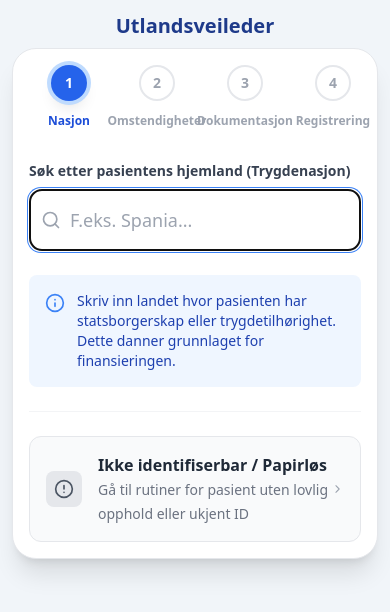
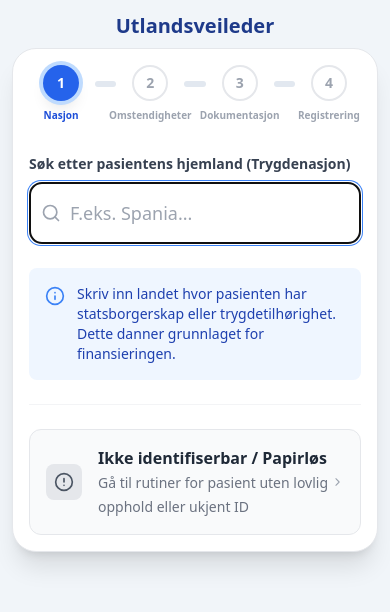
Before and after one commit to Chilli/utlandsveileder, a React (Vite) app: page / in a window 390 px wide. Shown: the top 612 px of the page. Built offline with nearby package versions, Linux system fonts and the light colour scheme.

Commit message:
Oppdatering 1

```diff
--- a/App.jsx
+++ b/App.jsx
@@ -356,21 +356,21 @@ export default function RegistrationWizard() {
           <h1 className="text-xl sm:text-2xl md:text-3xl font-extrabold text-blue-900">Utlandsveileder</h1>
         </div>
 
-        <div className="bg-white rounded-3xl shadow-xl border border-gray-200 p-4 sm:p-6 md:p-8 min-h-[400px]">
+        <div className="bg-white rounded-3xl shadow-xl border border-gray-200 p-4 sm:p-6 md:p-8 min-h-[400px] overflow-hidden">
           <div className="relative mb-8 sm:mb-10 md:mb-12">
             <div className="flex items-start">
               {STEPS.map((s, index) => (
                 <React.Fragment key={s.id}>
-                  <button onClick={() => setStep(s.id)} title={`Gå til fase ${s.id}: ${s.label}`} className="flex flex-col items-center focus:outline-none group cursor-pointer w-20 sm:w-24 flex-shrink-0">
-                  <div className={`w-9 h-9 rounded-full flex items-center justify-center font-bold text-sm transition-all duration-300 group-hover:scale-110 group-hover:shadow-md ${step === s.id ? 'ring-4 ring-blue-200 bg-blue-600 text-white shadow-lg' : ''} ${step > s.id ? 'bg-blue-600 text-white shadow-md' : step < s.id ? 'bg-white text-gray-400 border-2 border-gray-200 group-hover:border-blue-400' : ''}`}>
-                    {step > s.id && s.id !== 4 ? <CheckCircle className="h-4 w-4" /> : s.id}
-                  </div>
-                  <div className={`mt-3 text-xs md:text-sm font-semibold text-center transition-colors duration-300 ${step === s.id ? 'text-blue-700' : step > s.id ? 'text-gray-700' : 'text-gray-400 group-hover:text-blue-500'}`}>
-                    {s.label}
-                  </div>
+                  <button onClick={() => setStep(s.id)} title={`Gå til fase ${s.id}: ${s.label}`} className="flex flex-col items-center focus:outline-none group cursor-pointer w-16 sm:w-20 md:w-24 flex-shrink-0 min-w-0">
+                    <div className={`w-9 h-9 rounded-full flex items-center justify-center font-bold text-sm transition-all duration-300 group-hover:scale-110 group-hover:shadow-md ${step === s.id ? 'ring-4 ring-blue-200 bg-blue-600 text-white shadow-lg' : ''} ${step > s.id ? 'bg-blue-600 text-white shadow-md' : step < s.id ? 'bg-white text-gray-400 border-2 border-gray-200 group-hover:border-blue-400' : ''}`}>
+                      {step > s.id && s.id !== 4 ? <CheckCircle className="h-4 w-4" /> : s.id}
+                    </div>
+                    <div className={`mt-2 text-[10px] sm:text-xs md:text-sm font-semibold text-center leading-tight transition-colors duration-300 break-words ${step === s.id ? 'text-blue-700' : step > s.id ? 'text-gray-700' : 'text-gray-400 group-hover:text-blue-500'}`}>
+                      {s.label}
+                    </div>
                   </button>
                   {index < STEPS.length - 1 && (
-                    <div className="flex-1 mt-4 px-1 sm:px-2">
+                    <div className="flex-1 mt-4 px-0.5 sm:px-1 md:px-2 min-w-0">
                       <div className={`h-1.5 rounded-full transition-colors duration-500 ${step > s.id ? 'bg-gradient-to-r from-blue-500 to-indigo-500' : 'bg-slate-200'}`}></div>
                     </div>
                   )}
```
